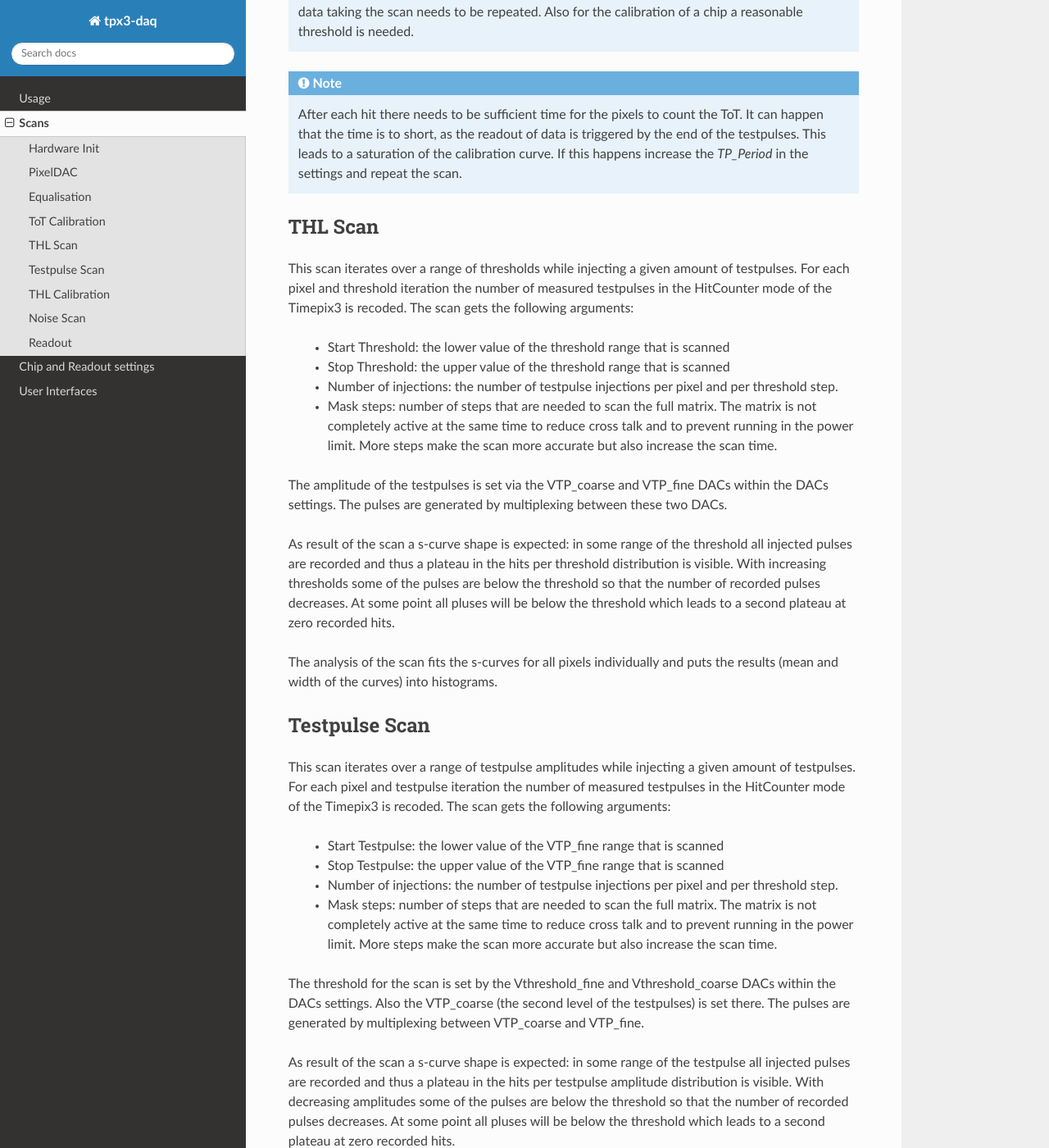
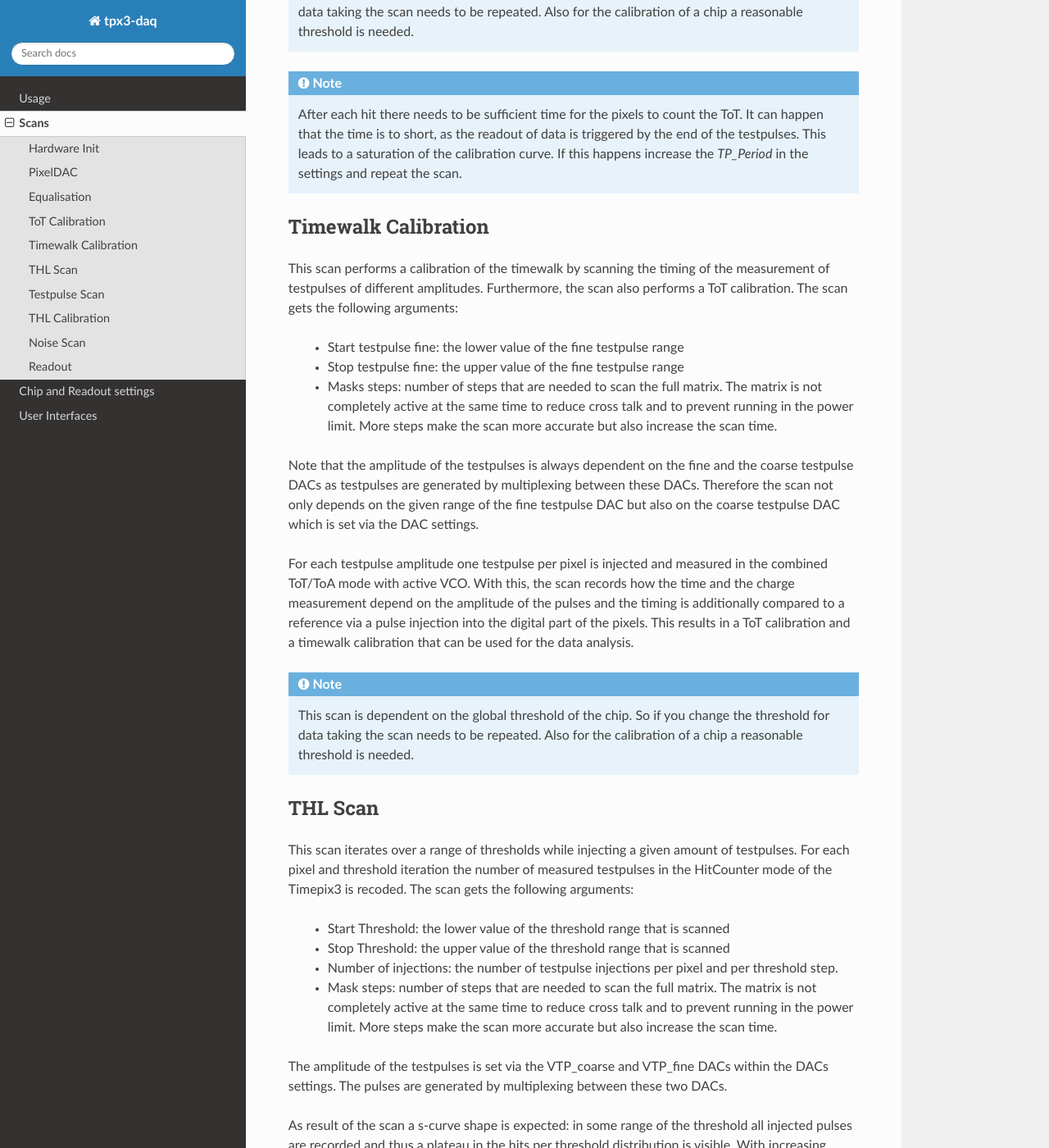
Before and after one commit to GasDet-Bonn/tpx3-daq, a Sphinx documentation site: the page built from docs/source/scans.rst, in a window 1280 px wide and 1400 px high, scrolled down 2781 px. Shown: the whole window at 82% size. Built offline with Sphinx 7.4.7 and the Read the Docs theme 3.1.0, drawn with Linux system fonts in a browser that asks for light colours.

Commit message:
DOC: add timewalk calibration

```diff
--- a/docs/source/scans.rst
+++ b/docs/source/scans.rst
@@ -139,6 +139,39 @@ the mean ToT per pixel is calculated followed by the mean ToT of the whole chip.
   calibration curve. If this happens increase the `TP_Period` in the settings
   and repeat the scan.
 
+Timewalk Calibration
+--------------------
+
+This scan performs a calibration of the timewalk by scanning the timing of the
+measurement of testpulses of different amplitudes. Furthermore, the scan also
+performs a ToT calibration. The scan gets the following arguments:
+
+  * Start testpulse fine: the lower value of the fine testpulse range
+  * Stop testpulse fine: the upper value of the fine testpulse range
+  * Masks steps: number of steps that are needed to scan the full matrix. The
+    matrix is not completely active at the same time to reduce cross talk and
+    to prevent running in the power limit. More steps make the scan more
+    accurate but also increase the scan time.
+
+Note that the amplitude of the testpulses is always dependent on the fine and
+the coarse testpulse DACs as testpulses are generated by multiplexing between
+these DACs. Therefore the scan not only depends on the given range of the fine
+testpulse DAC but also on the coarse testpulse DAC which is set via the DAC
+settings.
+
+For each testpulse amplitude one testpulse per pixel is injected and measured
+in the combined ToT/ToA mode with active VCO. With this, the scan records how
+the time and the charge measurement depend on the amplitude of the pulses and
+the timing is additionally compared to a reference via a pulse injection into
+the digital part of the pixels. This results in a ToT calibration and a timewalk
+calibration that can be used for the data analysis.
+
+.. note::
+
+  This scan is dependent on the global threshold of the chip. So if you change
+  the threshold for data taking the scan needs to be repeated. Also for the
+  calibration of a chip a reasonable threshold is needed.
+
 THL Scan
 --------
 
```
